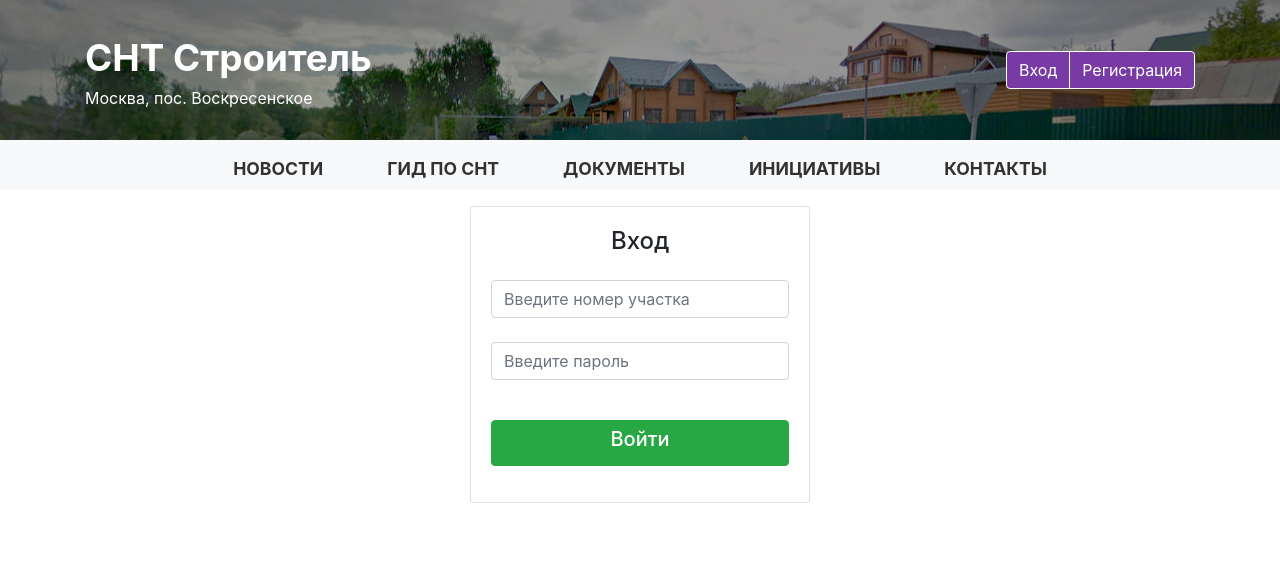
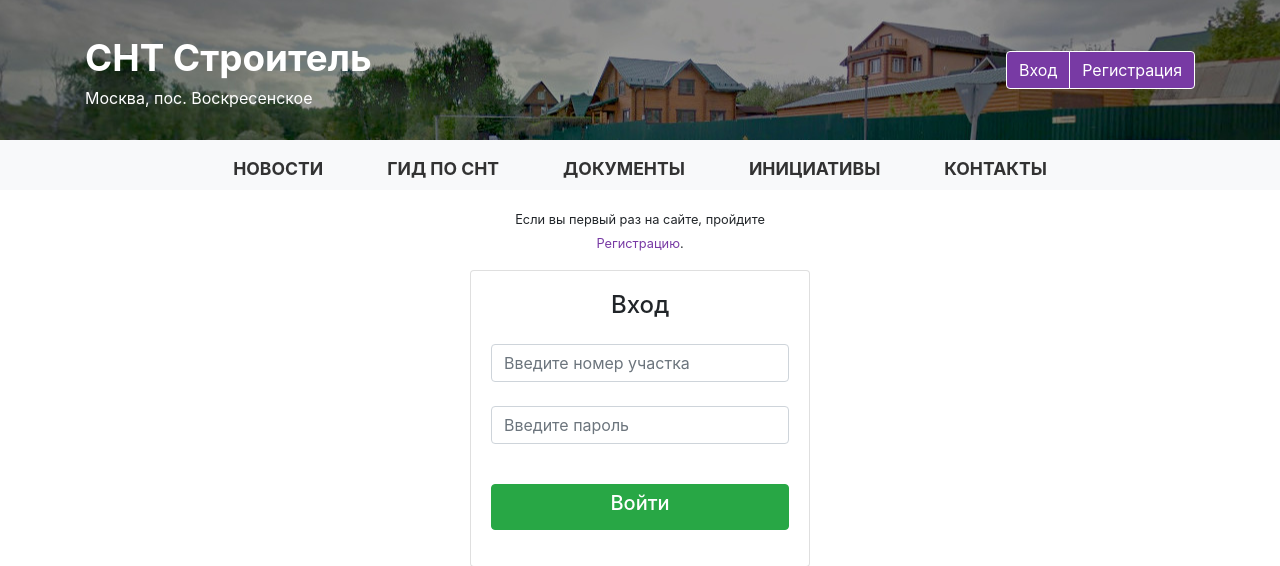
Before and after one commit to ekirill/stroitel, a Django app: template templates/auth/login.html in a window 1280 px wide. Shown: the top 566 px of the page. Run offline with Django 3.2, Linux system fonts and the light colour scheme; the template is opened without the code that fills it, so the values that code supplies are empty; some libraries are stand-ins or nearby versions.

Commit message:
help text

```diff
--- a/templates/auth/login.html
+++ b/templates/auth/login.html
@@ -2,6 +2,7 @@
 
 {% block content %}
   <div class="mt-3 col-xs-8 col-sm-8 col-md-6 col-lg-6 col-xl-4 coffset-xs-2 offset-sm-2 offset-md-3 offset-lg-3 offset-xl-4">
+  <p class="text-center"><small>Если вы первый раз на сайте, пройдите <a href="{% url 'register' %}">Регистрацию</a>.</small></p>
   <div class="card">
   <div class="card-body">
 
```
